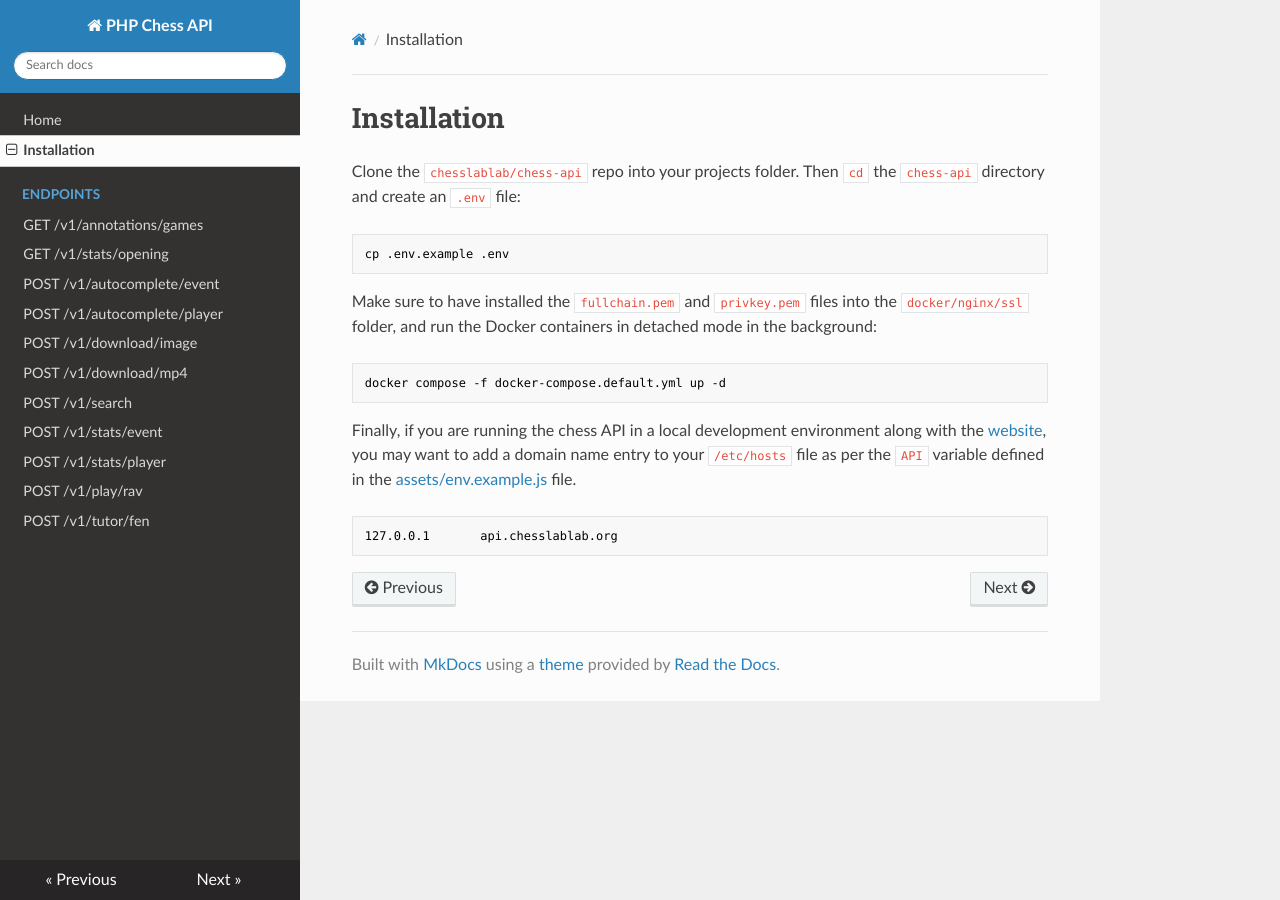
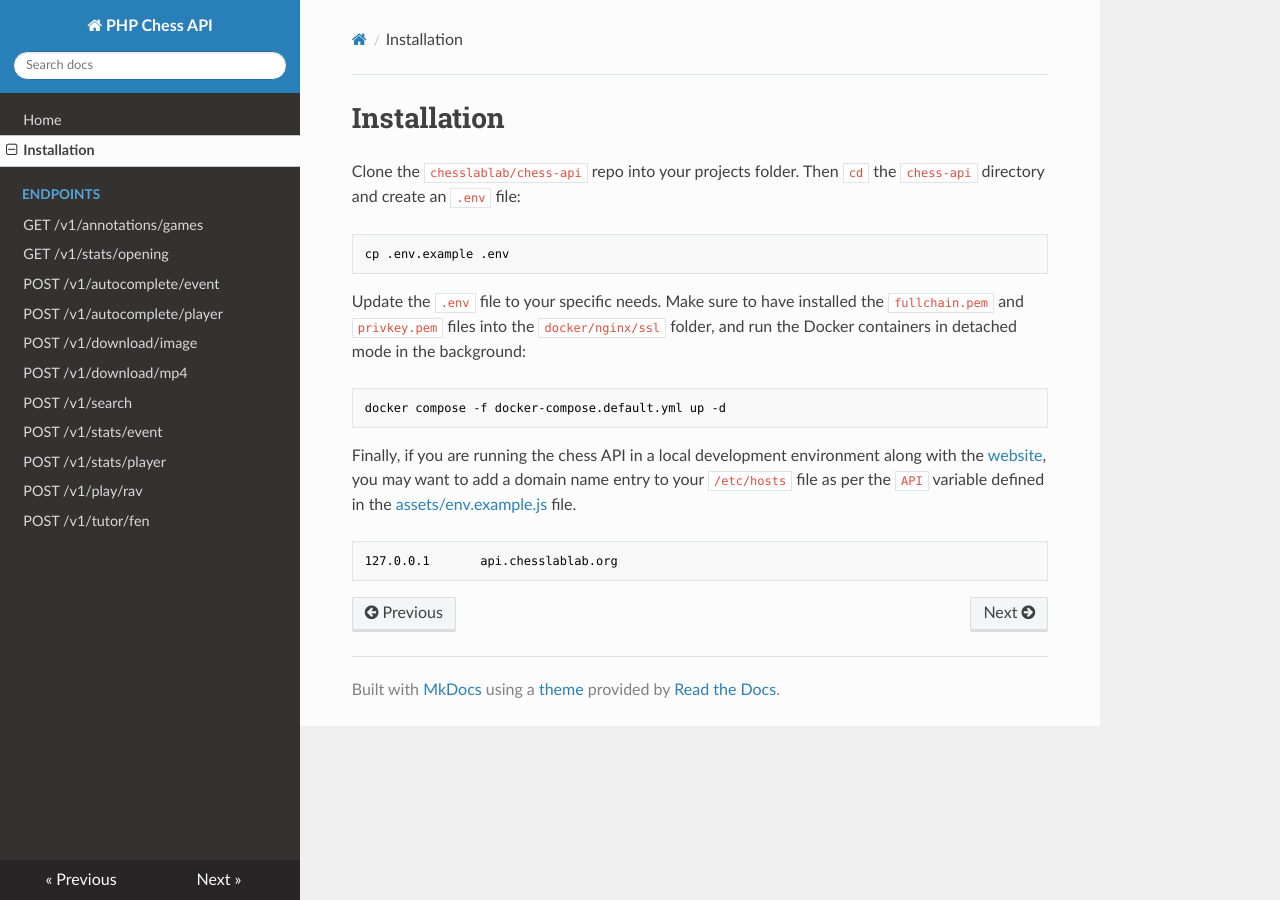
Before and after one commit to chesslablab/chess-api, an MkDocs documentation site: the page built from docs/installation.md, in a window 1280 px wide. Built offline with MkDocs 1.6.1, drawn with Linux system fonts in a browser that asks for light colours; nearby versions of some CDN libraries.

Commit message:
Improved the docs

````diff
--- a/docs/installation.md
+++ b/docs/installation.md
@@ -6,7 +6,7 @@ Clone the `chesslablab/chess-api` repo into your projects folder. Then `cd` the
 cp .env.example .env
 ```
 
-Make sure to have installed the `fullchain.pem` and `privkey.pem` files into the `docker/nginx/ssl` folder, and run the Docker containers in detached mode in the background:
+Update the `.env` file to your specific needs. Make sure to have installed the `fullchain.pem` and `privkey.pem` files into the `docker/nginx/ssl` folder, and run the Docker containers in detached mode in the background:
 
 ```txt
 docker compose -f docker-compose.default.yml up -d
````
